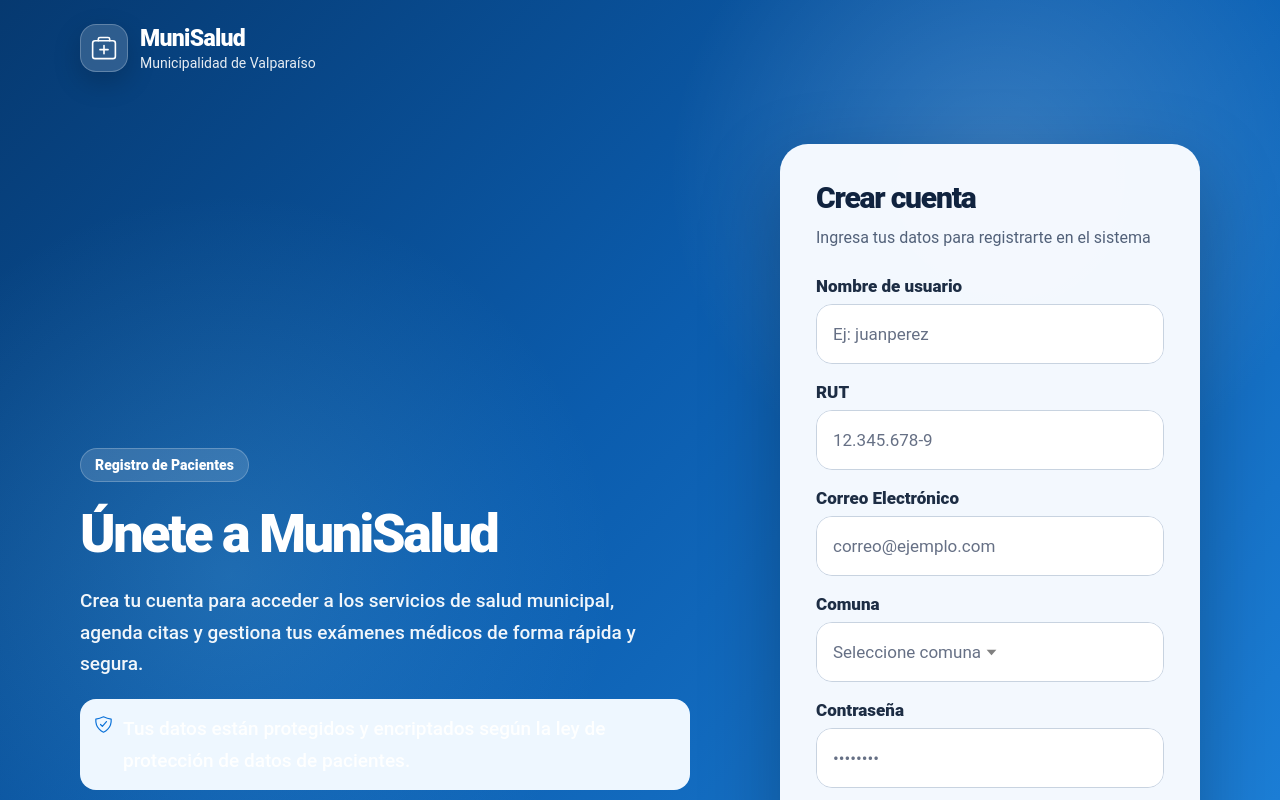
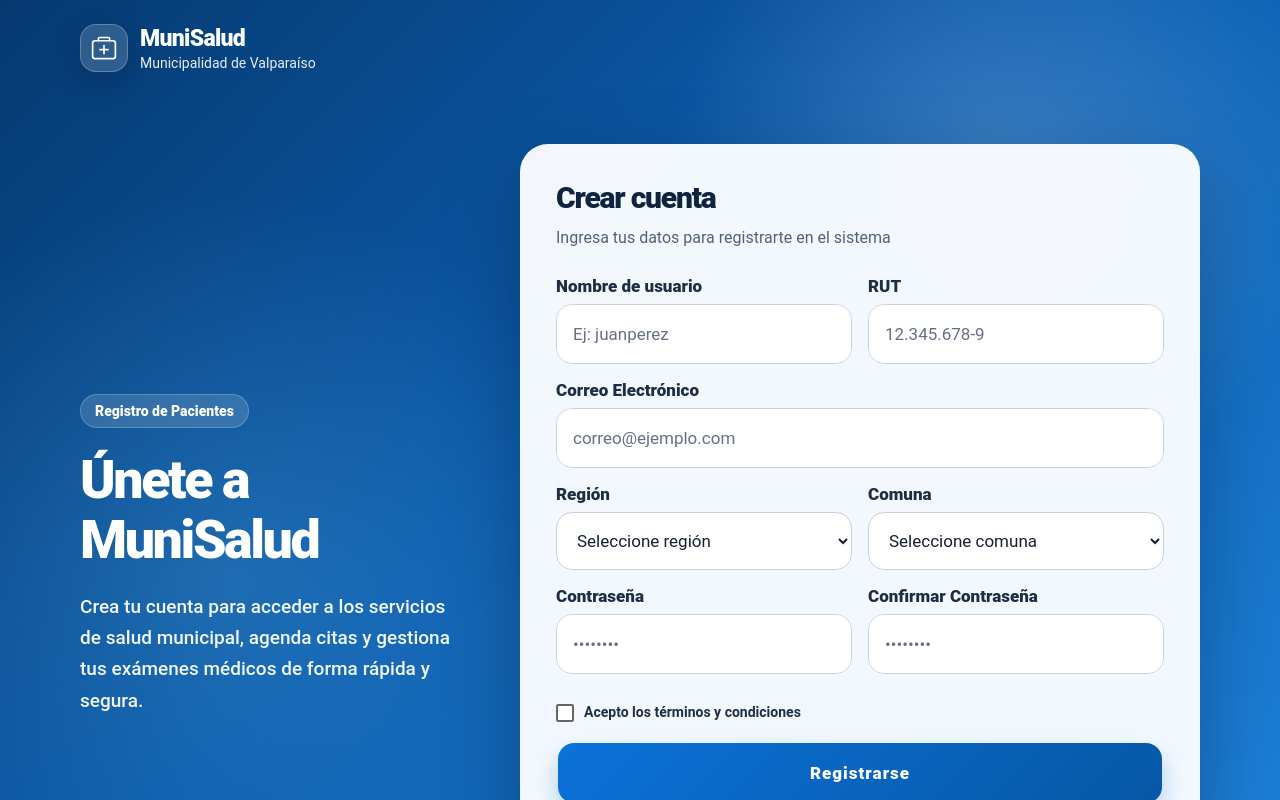
Before and after one commit to Intiti/Proyecto-Ingenieria-Web-y-Movil-, a React (Vite) app: page /register in a window 1280 px wide. Built offline with nearby package versions, Linux system fonts and the light colour scheme.

Commit message:
register bonito

```diff
--- a/src/pages/Register.tsx
+++ b/src/pages/Register.tsx
@@ -6,9 +6,7 @@ import {
   IonCard,
   IonCardContent,
   IonIcon,
-  IonCheckbox,
-  IonSelect,
-  IonSelectOption
+  IonCheckbox
 } from '@ionic/react';
 import { medkitOutline, shieldCheckmarkOutline } from 'ionicons/icons';
 import './Login.css';
@@ -31,63 +29,69 @@ const Register: React.FC = () => {
             </div>
           </header>
 
-          <main className="login-hero">
+          <main className="login-hero" style={{ gridTemplateColumns: 'minmax(0, 1fr) 680px' }}>
             <div className="hero-copy">
               <span className="eyebrow">Registro de Pacientes</span>
               <h1>Únete a MuniSalud</h1>
               <p>Crea tu cuenta para acceder a los servicios de salud municipal, agenda citas y gestiona tus exámenes médicos de forma rápida y segura.</p>
 
-              <div className="security-note">
-                <IonIcon icon={shieldCheckmarkOutline} />
-                <p style={{ margin: 0 }}>Tus datos están protegidos y encriptados según la ley de protección de datos de pacientes.</p>
-              </div>
             </div>
 
-            <IonCard className="login-card">
+            <IonCard className="login-card" style={{ maxWidth: '680px', width: '100%' }}>
               <IonCardContent>
                 <div className="card-title">
                   <h2>Crear cuenta</h2>
                   <p>Ingresa tus datos para registrarte en el sistema</p>
                 </div>
 
-                <div className="form-inputs">
-                  <div className="field-group">
+                <div style={{ display: 'grid', gridTemplateColumns: '1fr 1fr', gap: '16px' }}>
+                  <div className="field-group" style={{ gridColumn: 'span 1' }}>
                     <label className="field-label">Nombre de usuario</label>
                     <IonInput className="clean-input" placeholder="Ej: juanperez" />
                   </div>
 
-                  <div className="field-group">
+                  <div className="field-group" style={{ gridColumn: 'span 1' }}>
                     <label className="field-label">RUT</label>
                     <IonInput className="clean-input" placeholder="12.345.678-9" />
                   </div>
 
-                  <div className="field-group">
+                  <div className="field-group" style={{ gridColumn: 'span 2' }}>
                     <label className="field-label">Correo Electrónico</label>
                     <IonInput className="clean-input" type="email" placeholder="correo@ejemplo.com" />
                   </div>
 
-                  <div className="field-group">
-                    <label className="field-label">Comuna</label>
-                    <IonSelect className="clean-input" placeholder="Seleccione comuna" mode="md">
-                      <IonSelectOption value="valparaiso">Valparaíso</IonSelectOption>
-                      <IonSelectOption value="vina">Viña del Mar</IonSelectOption>
-                      <IonSelectOption value="quilpue">Quilpué</IonSelectOption>
-                      <IonSelectOption value="villaAlemana">Villa Alemana</IonSelectOption>
-                      <IonSelectOption value="concon">Concón</IonSelectOption>
-                    </IonSelect>
+                  <div className="field-group" style={{ gridColumn: 'span 1' }}>
+                    <label className="field-label">Región</label>
+                    <select className="clean-input" style={{ width: '100%', height: '58px', borderRadius: '16px', border: '1.5px solid #c8d3e0', padding: '0 16px', backgroundColor: '#ffffff', color: '#172033', fontSize: '17px', outline: 'none' }}>
+                      <option value="" disabled selected>Seleccione región</option>
+                      <option value="valparaiso">Valparaíso</option>
+                      <option value="metropolitana">Metropolitana</option>
+                    </select>
                   </div>
 
-                  <div className="field-group">
+                  <div className="field-group" style={{ gridColumn: 'span 1' }}>
+                    <label className="field-label">Comuna</label>
+                    <select className="clean-input" style={{ width: '100%', height: '58px', borderRadius: '16px', border: '1.5px solid #c8d3e0', padding: '0 16px', backgroundColor: '#ffffff', color: '#172033', fontSize: '17px', outline: 'none' }}>
+                      <option value="" disabled selected>Seleccione comuna</option>
+                      <option value="valparaiso">Valparaíso</option>
+                      <option value="vina">Viña del Mar</option>
+                      <option value="quilpue">Quilpué</option>
+                      <option value="villaAlemana">Villa Alemana</option>
+                      <option value="concon">Concón</option>
+                    </select>
+                  </div>
+
+                  <div className="field-group" style={{ gridColumn: 'span 1' }}>
                     <label className="field-label">Contraseña</label>
                     <IonInput className="clean-input" type="password" placeholder="••••••••" />
                   </div>
 
-                  <div className="field-group">
+                  <div className="field-group" style={{ gridColumn: 'span 1' }}>
                     <label className="field-label">Confirmar Contraseña</label>
                     <IonInput className="clean-input" type="password" placeholder="••••••••" />
                   </div>
 
-                  <div style={{ display: 'flex', alignItems: 'center', gap: '10px', marginTop: '12px' }}>
+                  <div style={{ gridColumn: 'span 2', display: 'flex', alignItems: 'center', gap: '10px', marginTop: '12px' }}>
                     <IonCheckbox mode="md" />
                     <span style={{ fontSize: '14px', color: '#1d2d44', fontWeight: 700 }}>
                       Acepto los términos y condiciones
@@ -95,11 +99,16 @@ const Register: React.FC = () => {
                   </div>
                 </div>
 
-                <IonButton expand="block" className="btn-primary-login">
+                <IonButton expand="block" className="btn-primary-login" style={{ marginTop: '20px' }}>
                   Registrarse
                 </IonButton>
 
-                <p className="register-link">¿Ya tienes cuenta? <a href="/login">Inicia sesión aquí</a></p>
+                <div className="security-note" style={{ marginTop: '20px' }}>
+                  <IonIcon icon={shieldCheckmarkOutline} />
+                  <span>Tus datos están protegidos y encriptados según la ley de protección de datos de pacientes.</span>
+                </div>
+
+                <p className="register-link" style={{ marginTop: '16px' }}>¿Ya tienes cuenta? <a href="/login">Inicia sesión aquí</a></p>
               </IonCardContent>
             </IonCard>
           </main>
```
Also changed, not shown: src/pages/Register.css (added, +51 -0 lines).
